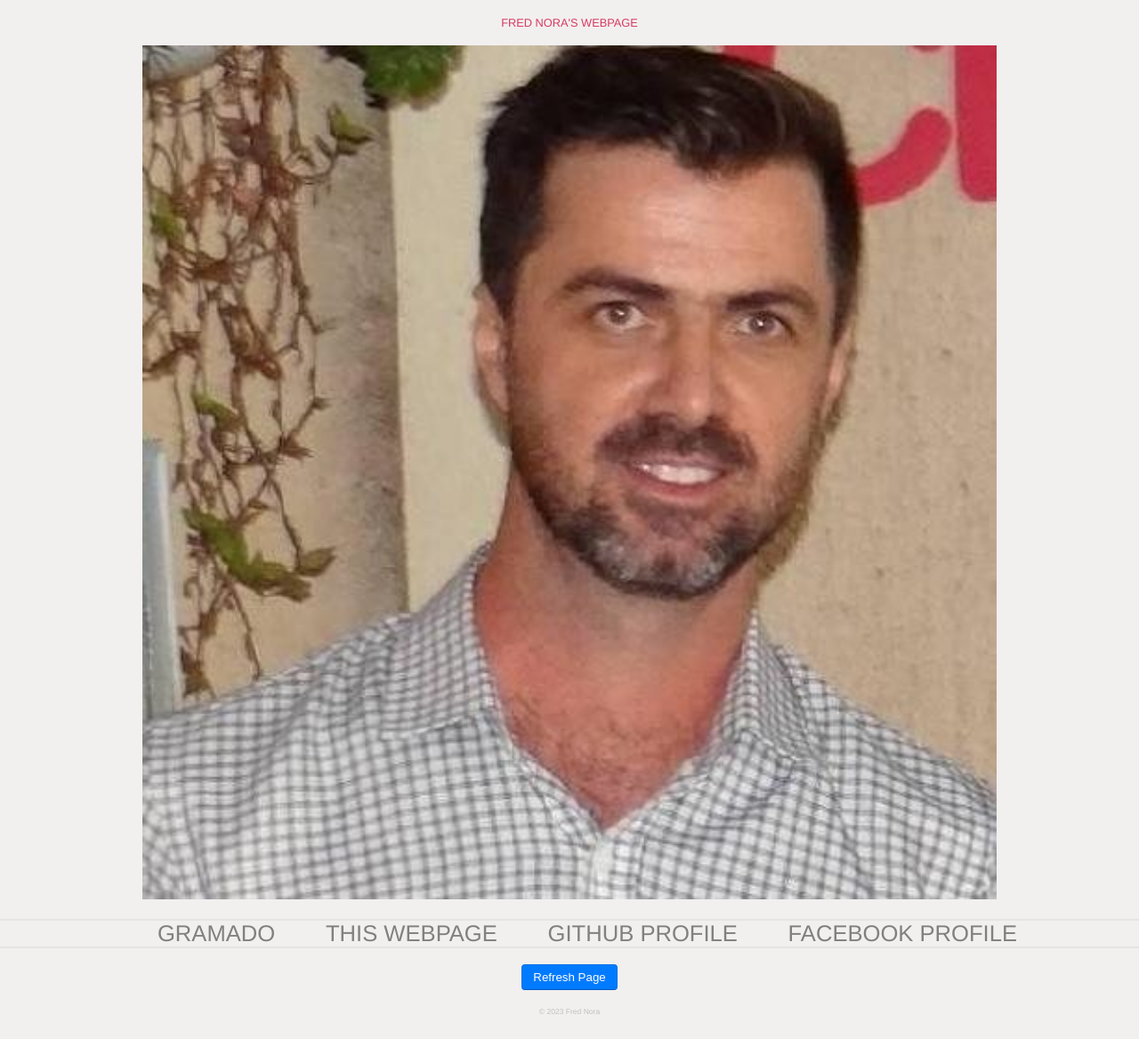
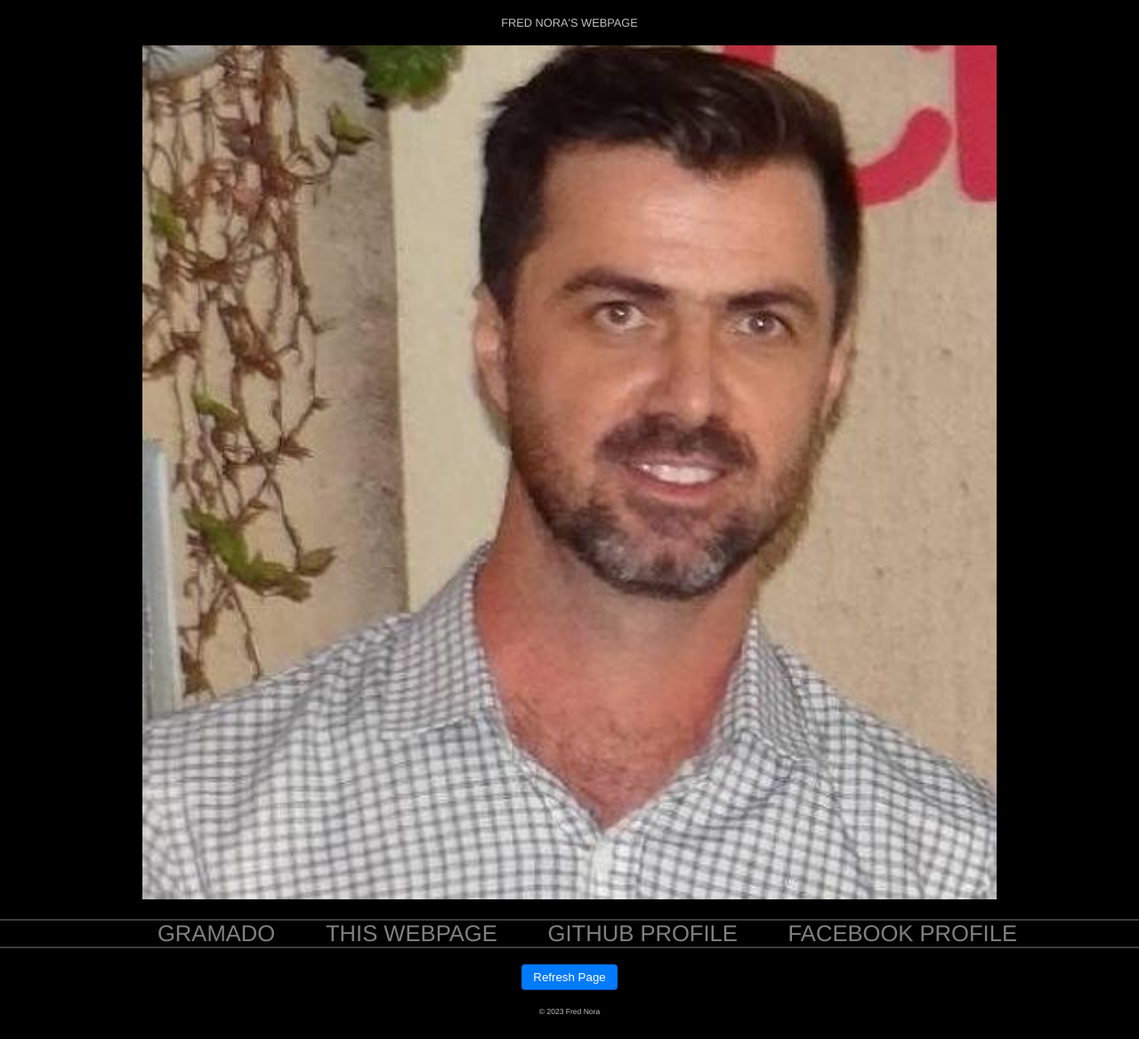
Before and after one commit to frednora/frednora.github.io, a PHP site: page / in a window 1280 px wide. Shown: the whole page at 89% size. Run offline with PHP 8.4, Linux system fonts and the light colour scheme.

Commit message:
gramado.css: color

```diff
--- a/assets/css/gramado.css
+++ b/assets/css/gramado.css
@@ -38,7 +38,8 @@ html, body {
     font-family: "Helvetica Neue", Helvetica, Arial, sans-serif;
     margin: 0;
     padding: 0;
-    background-color: #F2EFEF;
+    /*background-color: #F2EFEF;*/
+    background-color: #000000;
 }
 h1,h2,h3,h4,h5,h6 {
     margin: 0;
@@ -54,7 +55,8 @@ a:hover {
 .gramado-header {
     text-align: center;
     text-transform: uppercase;
-    color: #D73B60;
+    /*color: #D73B60;*/
+    color: #C0C0C0;
 }
 .gramado-text {
     text-align: center;
```
